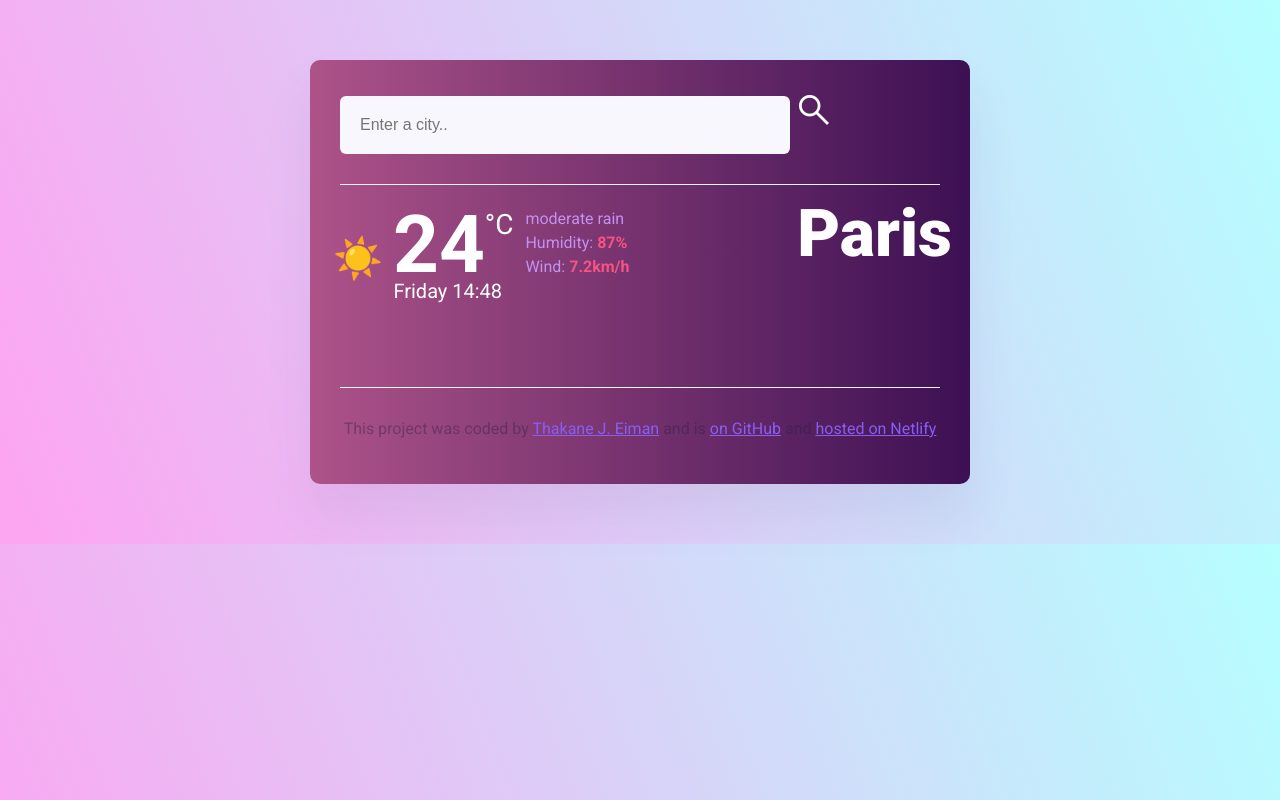
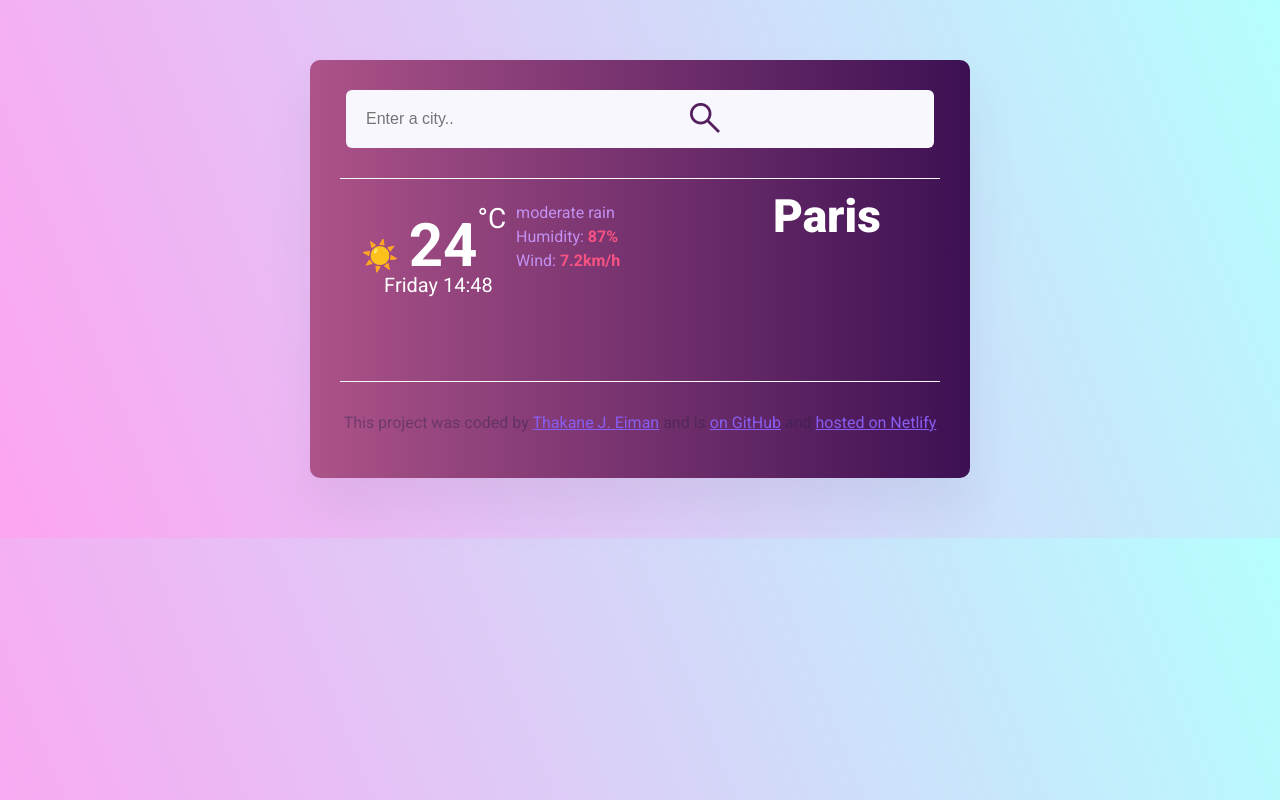
Before and after one commit to N-Eiman/Weather-App, a plain HTML site: page index.html in a window 1280 px wide. Drawn offline with nearby package versions, Linux system fonts and the light colour scheme.

Commit message:
changed the position of the search icon, increased size of the search input field

```diff
--- a/index.css
+++ b/index.css
@@ -32,14 +32,25 @@ header {
   color: rgba(39, 33, 66, 0.4);
   font-size: 16px;
   padding: 20px;
-  width: 75%;
+  width: 98%;
   border-radius: 6px;
+  display: block;
+  margin: 0 auto;
 }
 
 .material-symbols-outlined {
   font-size: 40px;
-  color: white;
-  line-height: 1;
+  color: #541e5e;
+  position: absolute;
+  left: 685px;
+  top: 98px;
+}
+.material-symbols-outlined:hover {
+  border: 1px solid transparent;
+  background-color: #e8f0fe;
+
+  width: 100px;
+  border-radius: 5px;
 }
 
 main {
@@ -47,7 +58,7 @@ main {
 }
 
 .current-temperature {
-  font-size: 48px;
+  font-size: 40px;
   position: relative;
   left: -55px;
   top: -67px;
@@ -69,9 +80,9 @@ main {
 
 .current-city {
   position: relative;
-  right: -60px;
+  right: -17px;
   top: -15px;
-  font-size: 66px;
+  font-size: 46px;
   font-weight: 900;
   margin: 0;
   color: #fff;
@@ -91,12 +102,12 @@ main {
 .current-temperature-icon {
   /*position: relative;
   top: -8px;*/
-  font-size: 40px;
+  font-size: 30px;
   margin-right: 10px;
 }
 
 .current-temperature-value {
-  font-size: 80px;
+  font-size: 60px;
   font-weight: bold;
   color: #fff;
 }
```
